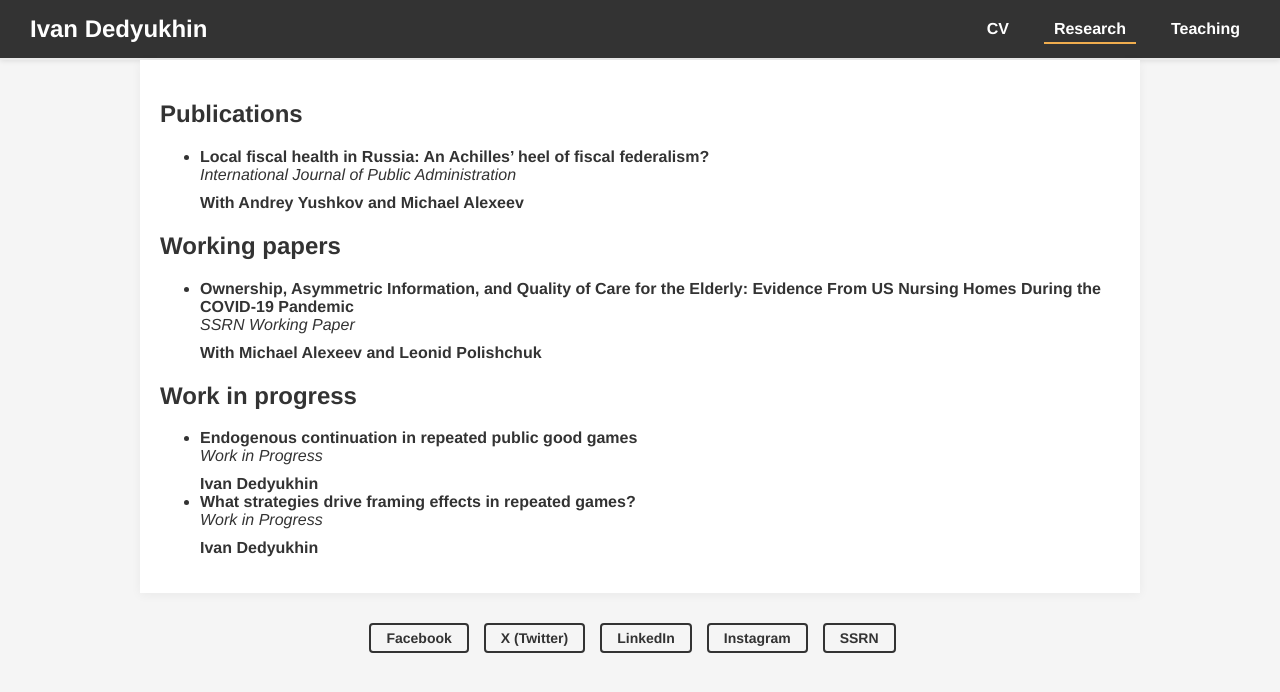
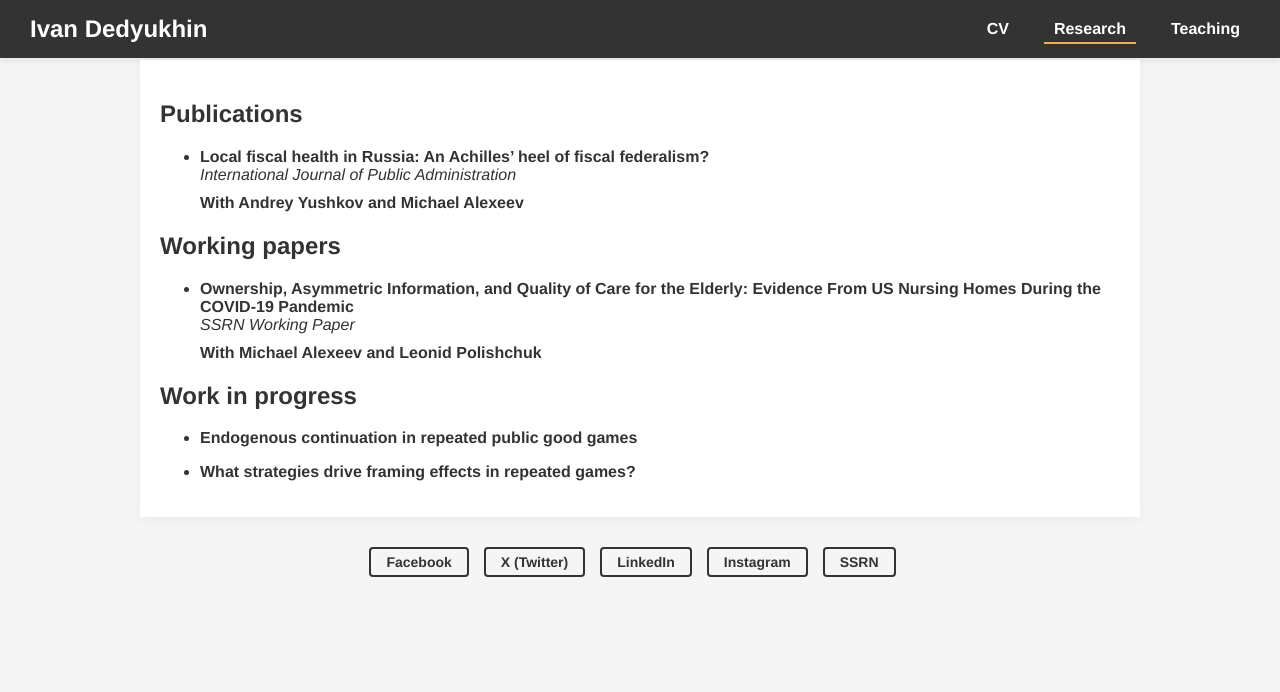
Before and after one commit to Dedyukhin/dedyukhin.github.io, a Jekyll site: the page built from Research.md, in a window 1280 px wide. Shown: the top 692 px of the page. Built offline with Jekyll 4.4.1, drawn with Linux system fonts in a browser that asks for light colours.

Commit message:
Update Research.md

```diff
--- a/Research.md
+++ b/Research.md
@@ -24,12 +24,8 @@ Working papers
 Work in progress
 ---
 - **Endogenous continuation in repeated public good games**
-  <div class="publication-info">Work in Progress</div>
-  <div class="author-names">Ivan Dedyukhin</div>
 
 - **What strategies drive framing effects in repeated games?**
-  <div class="publication-info">Work in Progress</div>
-  <div class="author-names">Ivan Dedyukhin</div>
 
 <script>
 function toggleAbstract(id) {
```
